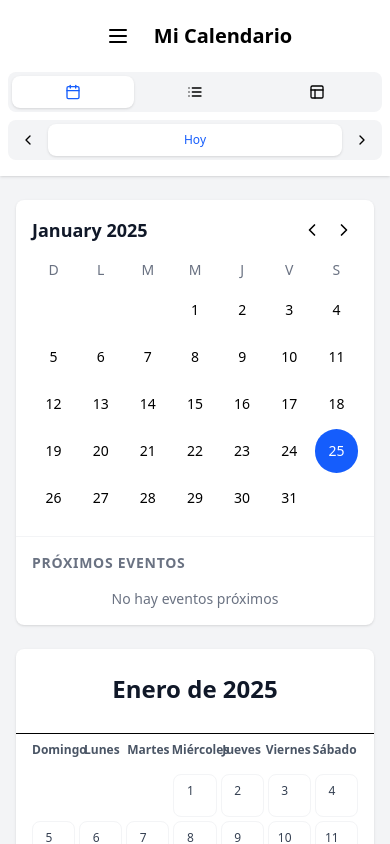
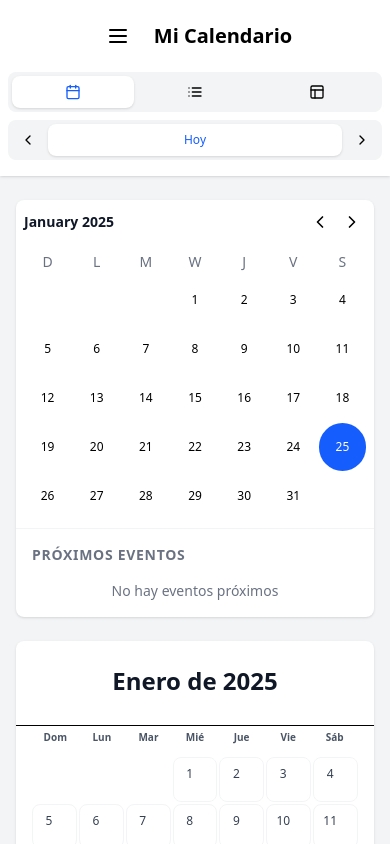
Before and after one commit to KevEstr/calendar-app, a React (Vite) app: page / in a window 390 px wide. Shown: the top 844 px of the page. Built offline with nearby package versions, Linux system fonts and the light colour scheme.

Commit message:
Cambios en los ratios de responsive en moviles

```diff
--- a/src/components/calendar/MiniCalendar.tsx
+++ b/src/components/calendar/MiniCalendar.tsx
@@ -22,9 +22,9 @@ export const MiniCalendar = ({
   const daysInMonth = new Date(currentStoreDate.getFullYear(), currentStoreDate.getMonth() + 1, 0).getDate();
 
   return (
-    <div className="p-4 md:p-6">
+    <div className="p-2 md:p-4">
       <div className="flex items-center justify-between mb-4">
-        <div className="text-lg font-semibold text-gray-900">
+        <div className="text-sm md:text-lg font-semibold text-gray-900">
           {currentStoreDate.toLocaleString('default', { month: 'long', year: 'numeric' }).replace(/^\w/, (c) => c.toUpperCase())}
         </div>
         <div className="flex gap-1">
@@ -42,14 +42,14 @@ export const MiniCalendar = ({
           </button>
         </div>
       </div>
-      <div className="grid grid-cols-7 gap-1 text-center text-sm mb-2">
-        {["D", "L", "M", "M", "J", "V", "S"].map((day) => (
+      <div className="grid grid-cols-7 gap-0.5 md:gap-1 text-center text-sm mb-1 md:mb-2">
+        {["D", "L", "M", "W", "J", "V", "S"].map((day) => (
           <div key={day} className="text-gray-500 font-medium">
             {day}
           </div>
         ))}
       </div>
-      <div className="grid grid-cols-7 gap-1 text-center text-sm">
+      <div className="grid grid-cols-7 gap-0.5 md:gap-1 text-center text-xs md:text-sm">
         {Array.from({ length: firstDay }).map((_, i) => (
           <div key={`empty-${i}`} className="aspect-square"></div>
         ))}
--- a/src/components/calendar/MonthView.tsx
+++ b/src/components/calendar/MonthView.tsx
@@ -16,13 +16,13 @@ export const MonthView = ({ currentStoreDate, events, onDayClick, onEventClick }
   return (
     <>
       <div className="grid grid-cols-7 mb-2 md:mb-4">
-        {["Domingo", "Lunes", "Martes", "Miércoles", "Jueves", "Viernes", "Sábado"].map((day) => (
-          <div key={day} className="text-xs md:text-sm lg:text-base font-semibold text-gray-600 text-center py-2 md:py-4">
+        {["Dom", "Lun", "Mar", "Mié", "Jue", "Vie", "Sáb"].map((day) => (
+          <div key={day} className="text-[10px] md:text-sm lg:text-base font-semibold text-gray-600 text-center py-1 md:py-2">
             {day}
           </div>
         ))}
       </div>
-      <div className="grid grid-cols-7 gap-1 md:gap-2 lg:gap-4">
+      <div className="grid grid-cols-7 gap-0.5 md:gap-2 lg:gap-4">
         {Array.from({ length: firstDay }).map((_, i) => (
           <div key={`empty-${i}`} className="aspect-square"></div>
         ))}
```
